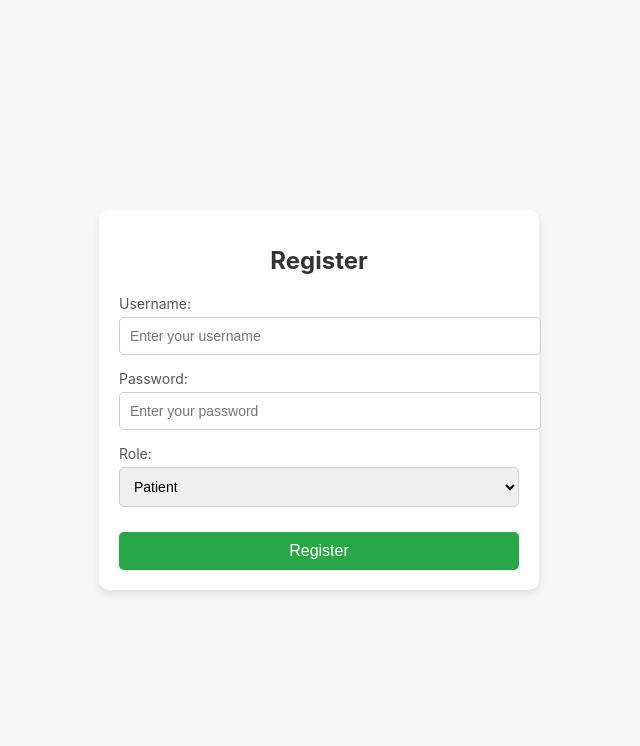
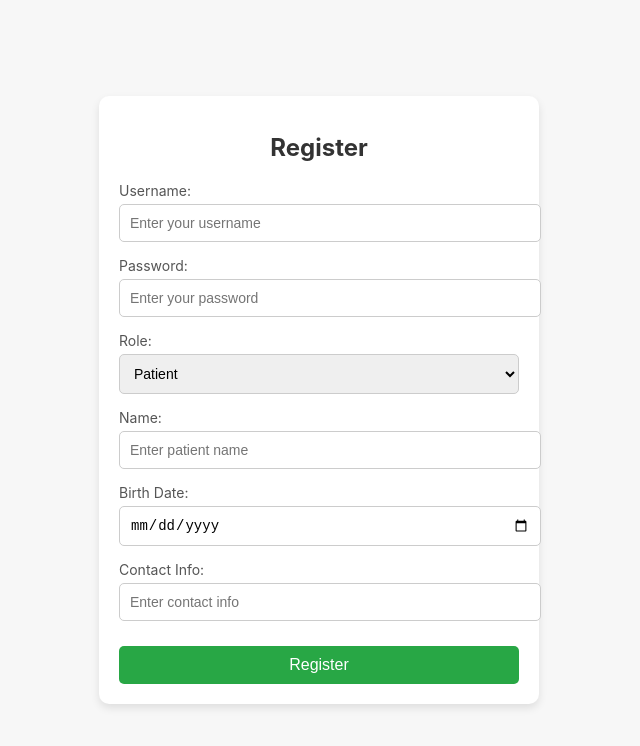
Before and after one commit to Moses-0304/Journalsystem-Frontend, a React (Create React App) app: page /register in a window 1280 px wide. Shown: the top 746 px of the page, without its empty margins (321-961 px from the left). Built offline with nearby package versions, Linux system fonts and the light colour scheme.

Commit message:
Update Register.js

```diff
--- a/src/components/Register.js
+++ b/src/components/Register.js
@@ -7,6 +7,9 @@ const Register = () => {
     username: '',
     password: '',
     role: 'PATIENT',
+    name: '', // Extra fält för patientnamn
+    birthDate: '', // Extra fält för födelsedatum
+    contactInfo: '', // Extra fält för kontaktinfo
   });
   const [message, setMessage] = useState('');
 
@@ -24,7 +27,6 @@ const Register = () => {
       setMessage(`Error: ${error.response?.data || 'Registration failed'}`);
     }
   };
-
 
   return (
     <div className="container">
@@ -66,6 +68,43 @@ const Register = () => {
               <option value="STAFF">Staff</option>
             </select>
           </div>
+          {/* Visa extra fält endast för patienter */}
+          {formData.role === 'PATIENT' && (
+            <>
+              <div>
+                <label>Name:</label>
+                <input
+                  type="text"
+                  name="name"
+                  value={formData.name}
+                  onChange={handleChange}
+                  placeholder="Enter patient name"
+                  required
+                />
+              </div>
+              <div>
+                <label>Birth Date:</label>
+                <input
+                  type="date"
+                  name="birthDate"
+                  value={formData.birthDate}
+                  onChange={handleChange}
+                  required
+                />
+              </div>
+              <div>
+                <label>Contact Info:</label>
+                <input
+                  type="text"
+                  name="contactInfo"
+                  value={formData.contactInfo}
+                  onChange={handleChange}
+                  placeholder="Enter contact info"
+                  required
+                />
+              </div>
+            </>
+          )}
           <button type="submit">Register</button>
         </form>
         {message && <p className="message">{message}</p>}
```
